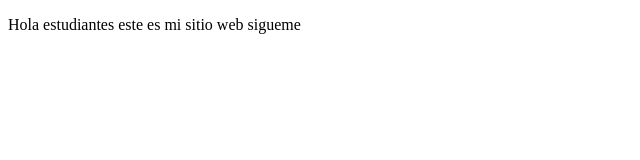
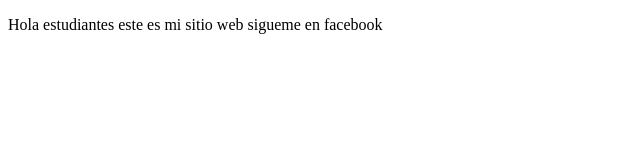
Before and after one commit to kikerangel/proyectoDemoCursoPrework, a plain HTML site: page index.html in a window 1280 px wide. Shown: the whole page, without its empty margins (0-640 px from the left). Drawn offline with Linux system fonts and the light colour scheme.

Commit message:
cambios agregamos sitio

```diff
--- a/index.html
+++ b/index.html
@@ -8,7 +8,7 @@
 </head>
 <body>
     <p>
-        Hola estudiantes este es mi sitio web sigueme
+        Hola estudiantes este es mi sitio web sigueme en facebook
     </p>
 </body>
 </html>
```
